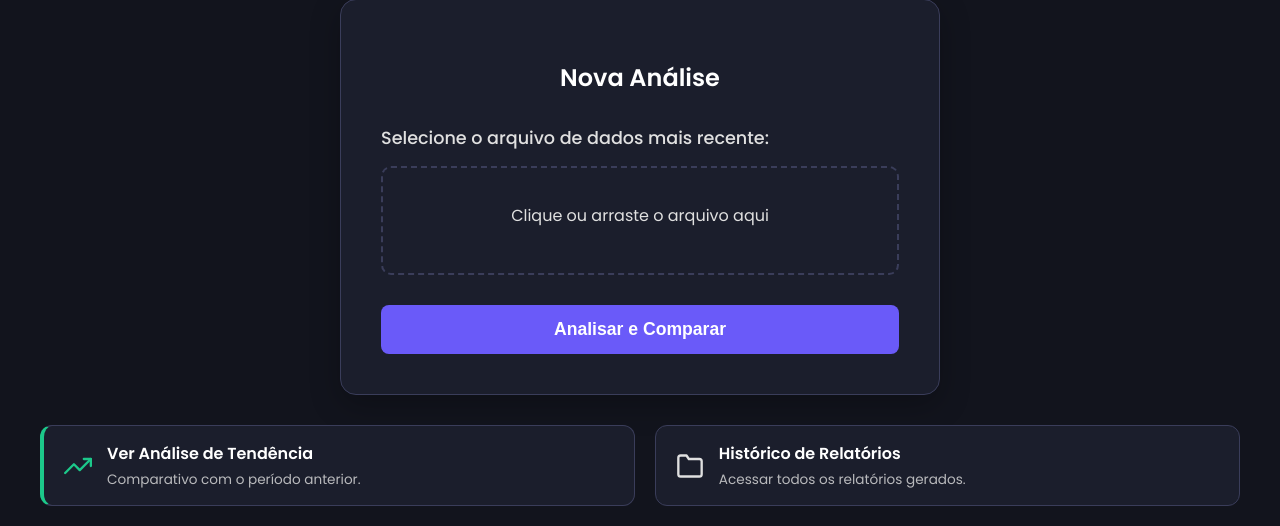
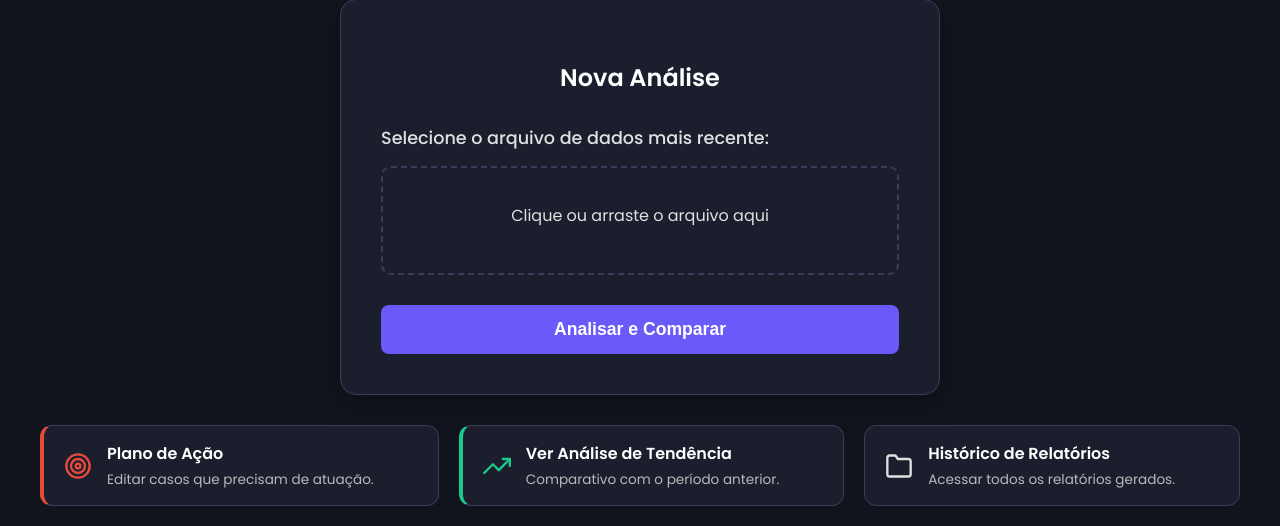
Before and after one commit to leonardosete/meu-dash, a Flask app: template templates/upload.html in a window 1280 px wide. Shown: the part 519-1045 px from the top of the page. Run offline with Flask 3, Linux system fonts and the light colour scheme; the template is opened without the code that fills it: most values are stand-ins (such as "Sample title", 1, 10 or a date in 2020).

Commit message:
v1 subindo no k8s - melhorias finais - 28

```diff
--- a/templates/upload.html
+++ b/templates/upload.html
@@ -236,6 +236,12 @@
         .last-analysis-card svg {
             color: var(--success-color);
         }
+        .action-plan-card {
+             border-left: 4px solid var(--danger-color);
+        }
+        .action-plan-card svg {
+             color: var(--danger-color);
+        }
     </style>
 </head>
 <body>
@@ -302,6 +308,15 @@
 
         <!-- Links Laterais -->
         <div class="side-links">
+            {% if last_action_plan %}
+                <a href="{{ last_action_plan.url }}" target="_blank" class="side-card action-plan-card">
+                    <svg xmlns="http://www.w3.org/2000/svg" width="24" height="24" viewBox="0 0 24 24" fill="none" stroke="currentColor" stroke-width="2" stroke-linecap="round" stroke-linejoin="round"><circle cx="12" cy="12" r="10"></circle><circle cx="12" cy="12" r="6"></circle><circle cx="12" cy="12" r="2"></circle></svg>
+                    <div class="side-card-text">
+                        <h3>Plano de Ação</h3>
+                        <p>Editar casos que precisam de atuação.</p>
+                    </div>
+                </a>
+            {% endif %}
             {% if last_trend_analysis %}
                 <a href="{{ last_trend_analysis.url }}" target="_blank" class="side-card last-analysis-card">
                     <svg xmlns="http://www.w3.org/2000/svg" width="24" height="24" viewBox="0 0 24 24" fill="none" stroke="currentColor" stroke-width="2" stroke-linecap="round" stroke-linejoin="round"><polyline points="23 6 13.5 15.5 8.5 10.5 1 18"></polyline><polyline points="17 6 23 6 23 12"></polyline></svg>
```
